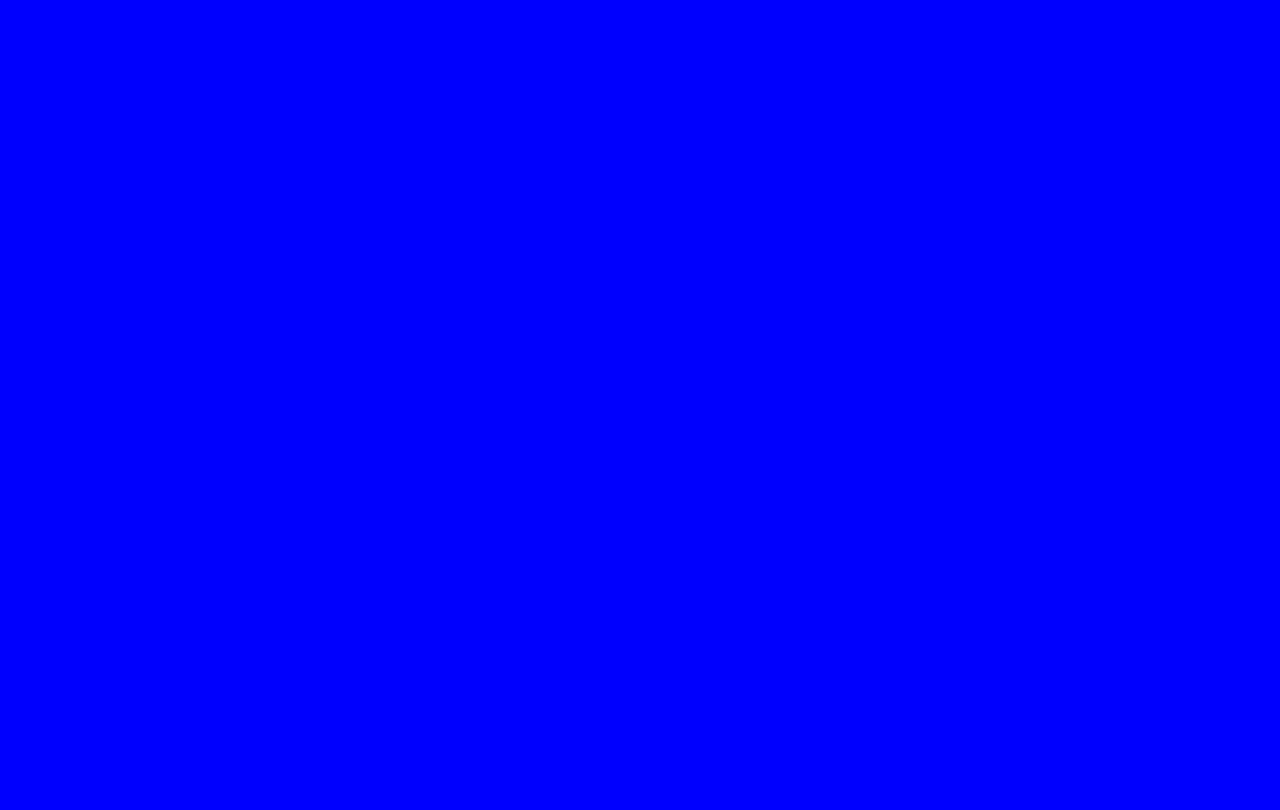
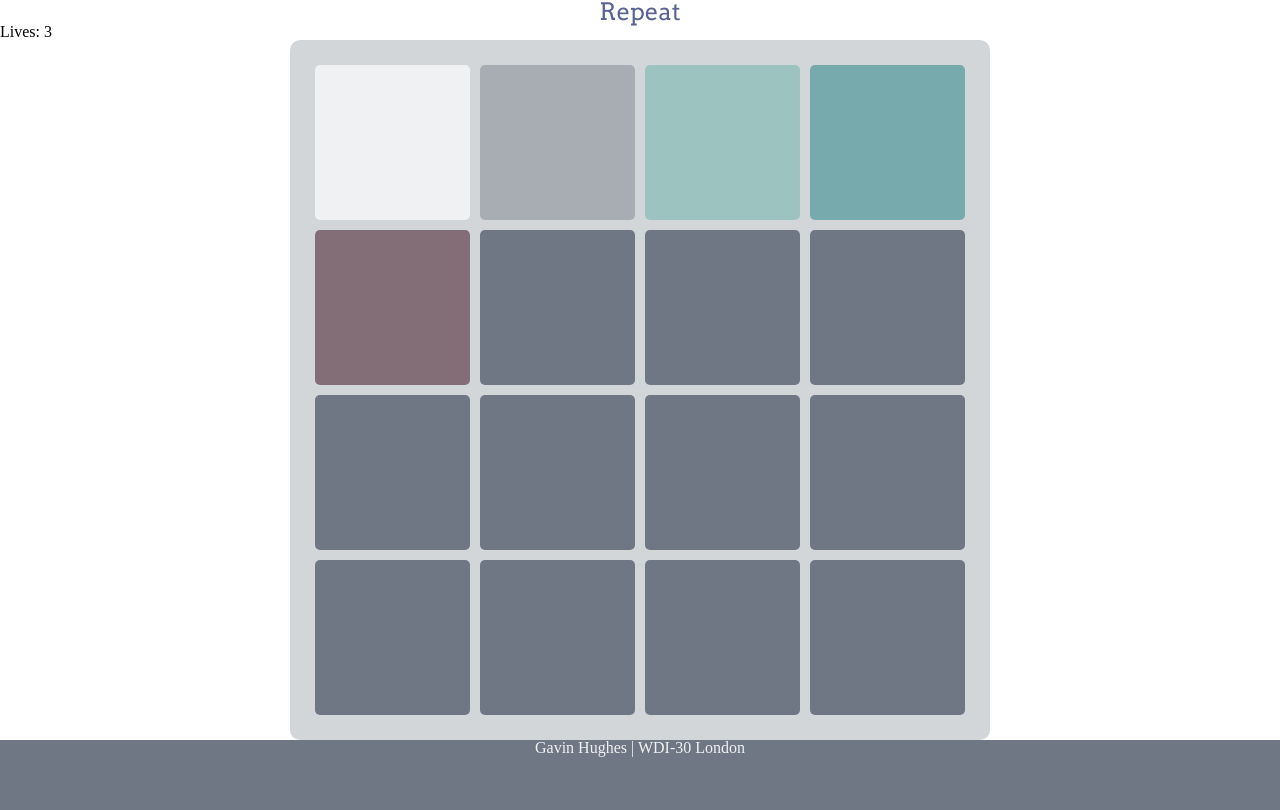
Before and after one commit to gjhughes/WDI_PROJECT_1, a PHP site: page / in a window 1280 px wide. Before the commit the page is empty. Run offline with PHP 8.4, Linux system fonts and the light colour scheme.

Commit message:
baisc html layout complete

```diff
--- /dev/null
+++ b/css/reset.css
@@ -0,0 +1,48 @@
+/* http://meyerweb.com/eric/tools/css/reset/
+   v2.0 | 20110126
+   License: none (public domain)
+*/
+
+html, body, div, span, applet, object, iframe,
+h1, h2, h3, h4, h5, h6, p, blockquote, pre,
+a, abbr, acronym, address, big, cite, code,
+del, dfn, em, img, ins, kbd, q, s, samp,
+small, strike, strong, sub, sup, tt, var,
+b, u, i, center,
+dl, dt, dd, ol, ul, li,
+fieldset, form, label, legend,
+table, caption, tbody, tfoot, thead, tr, th, td,
+article, aside, canvas, details, embed,
+figure, figcaption, footer, header, hgroup,
+menu, nav, output, ruby, section, summary,
+time, mark, audio, video {
+	margin: 0;
+	padding: 0;
+	border: 0;
+	font-size: 100%;
+	font: inherit;
+	vertical-align: baseline;
+}
+/* HTML5 display-role reset for older browsers */
+article, aside, details, figcaption, figure,
+footer, header, hgroup, menu, nav, section {
+	display: block;
+}
+body {
+	line-height: 1;
+}
+ol, ul {
+	list-style: none;
+}
+blockquote, q {
+	quotes: none;
+}
+blockquote:before, blockquote:after,
+q:before, q:after {
+	content: '';
+	content: none;
+}
+table {
+	border-collapse: collapse;
+	border-spacing: 0;
+}
--- a/css/style.css
+++ b/css/style.css
@@ -1,3 +1,91 @@
-body {
-  background-color: blue;
+/***********************/
+/* Fonts & typography */
+/*********************/
+
+
+
+/****************/
+/* Body styles */
+/**************/
+
+* {
+  box-sizing: border-box;
 }
+
+/******************/
+/* Header styles */
+/****************/
+
+h1 {
+  font-family: 'Arvo', serif;
+  font-size: 24px;
+  text-align: center;
+  color: #5A6391;
+}
+
+/****************/
+/* Main styles */
+/**************/
+
+
+
+/****************/
+/* Grid styles */
+/**************/
+
+.grid {
+  width: 700px;
+  height: 700px;
+  background-color: #D3D6D9;
+  margin: 0 auto;
+  border-radius: 10px;
+  padding: 20px 20px;
+}
+
+/****************/
+/* Tile styles */
+/**************/
+
+.tiles {
+  width: 155px;;
+  height: 155px;
+  background-color: #6E7783;
+  float: left;
+  /*border: 1px solid white;*/
+  margin: 5px 5px;
+  border-radius: 5px;
+}
+
+#tile1 {
+  background-color: #F0F1F2;
+}
+
+#tile2 {
+  background-color: #A8ADB4;
+}
+
+#tile3 {
+  background-color: #9DC3C1;
+}
+
+#tile4 {
+  background-color: #77AAAD;
+}
+
+#tile5 {
+  background-color: #836E77;
+}
+
+/******************/
+/* Footer styles */
+/****************/
+
+footer {
+  height: 70px;
+  background-color: #6E7783;
+}
+
+footer p {
+  text-align: center;
+  color: #F0F1F2;
+}
--- a/index.html
+++ b/index.html
@@ -1,6 +1,8 @@
 <!DOCTYPE html>
 <html lang="en">
 <head>
+  <link href="https://fonts.googleapis.com/css?family=Arvo" rel="stylesheet">
+  <link rel="stylesheet" href="css/reset.css">
   <link rel="stylesheet" href="css/style.css">
   <meta charset="UTF-8">
   <meta http-equiv="X-UA-Compatible" content="ie=edge">
@@ -8,6 +10,41 @@
   <title>Project 1</title>
 </head>
 <body>
+  <header>
+    <h1>Repeat</h1>
+  </header>
+
+  <main>
+    <div class="score-board">
+      <p>
+        Lives: 3
+      </p>
+    </div>
+    <div class="grid">
+      <div class="tiles" id="tile1"></div>
+      <div class="tiles" id="tile2"></div>
+      <div class="tiles" id="tile3"></div>
+      <div class="tiles" id="tile4"></div>
+      <div class="tiles" id="tile5"></div>
+      <div class="tiles" id="tile6"></div>
+      <div class="tiles" id="tile7"></div>
+      <div class="tiles" id="tile8"></div>
+      <div class="tiles" id="tile9"></div>
+      <div class="tiles" id="tile10"></div>
+      <div class="tiles" id="tile11"></div>
+      <div class="tiles" id="tile12"></div>
+      <div class="tiles" id="tile13"></div>
+      <div class="tiles" id="tile14"></div>
+      <div class="tiles" id="tile15"></div>
+      <div class="tiles" id="tile16"></div>
+    </div>
+  </main>
+
+  <footer id='footer'>
+    <p>
+      Gavin Hughes | WDI-30 London
+    </p>
+  </footer>
 
 </body>
 </html>
```
